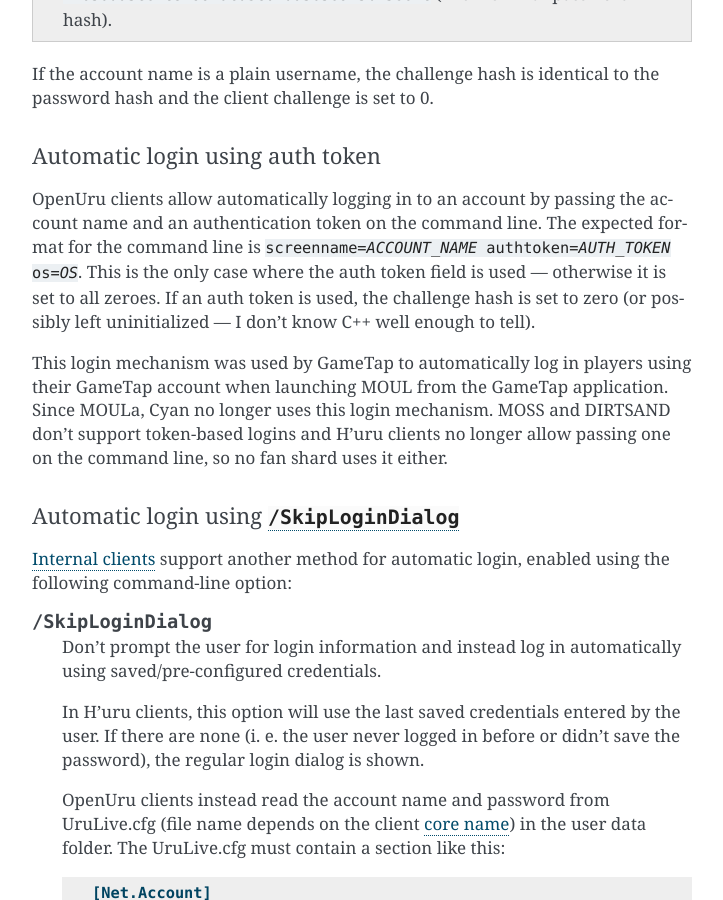
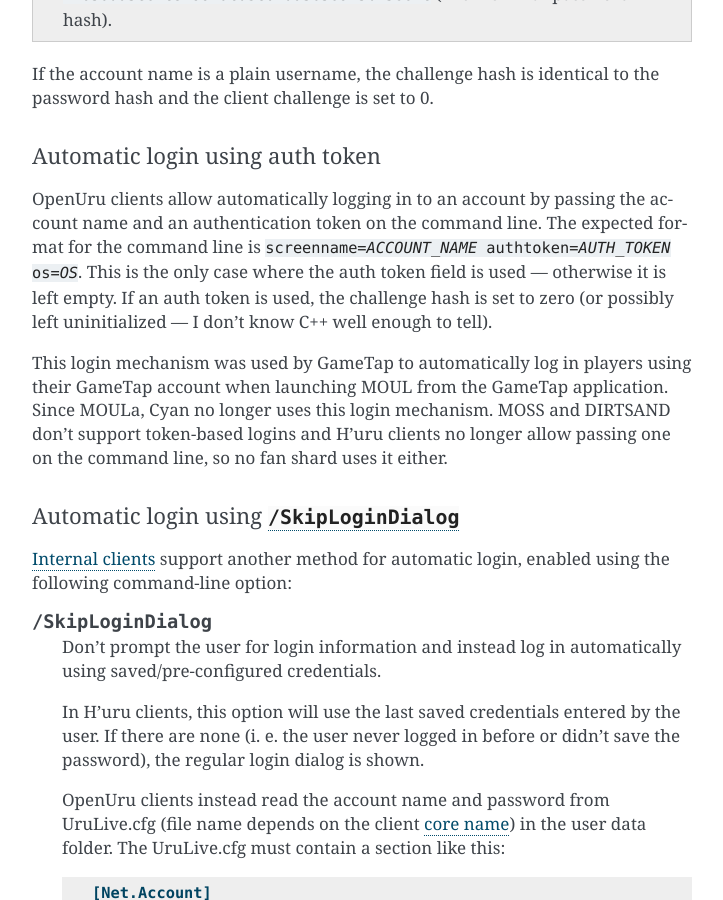
Before and after one commit to dgelessus/NAGUS, a Sphinx documentation site: the page built from docs/uru/auth_server.rst, in a window 1280 px wide and 900 px high, scrolled down 9018 px. Shown: the whole window, without its empty margins (388-1111 px from the left). Built offline with Sphinx 7.4.7, drawn with Linux system fonts in a browser that asks for light colours.

Commit message:
Fix minor mistake in auth token docs

```diff
--- a/docs/uru/auth_server.rst
+++ b/docs/uru/auth_server.rst
@@ -460,7 +460,7 @@
 The expected format for the command line is
 :samp:`screenname={ACCOUNT_NAME} authtoken={AUTH_TOKEN} os={OS}`.
 This is the only case where the auth token field is used ---
-otherwise it is set to all zeroes.
+otherwise it is left empty.
 If an auth token is used,
 the challenge hash is set to zero
 (or possibly left uninitialized --- I don't know C++ well enough to tell).
```
